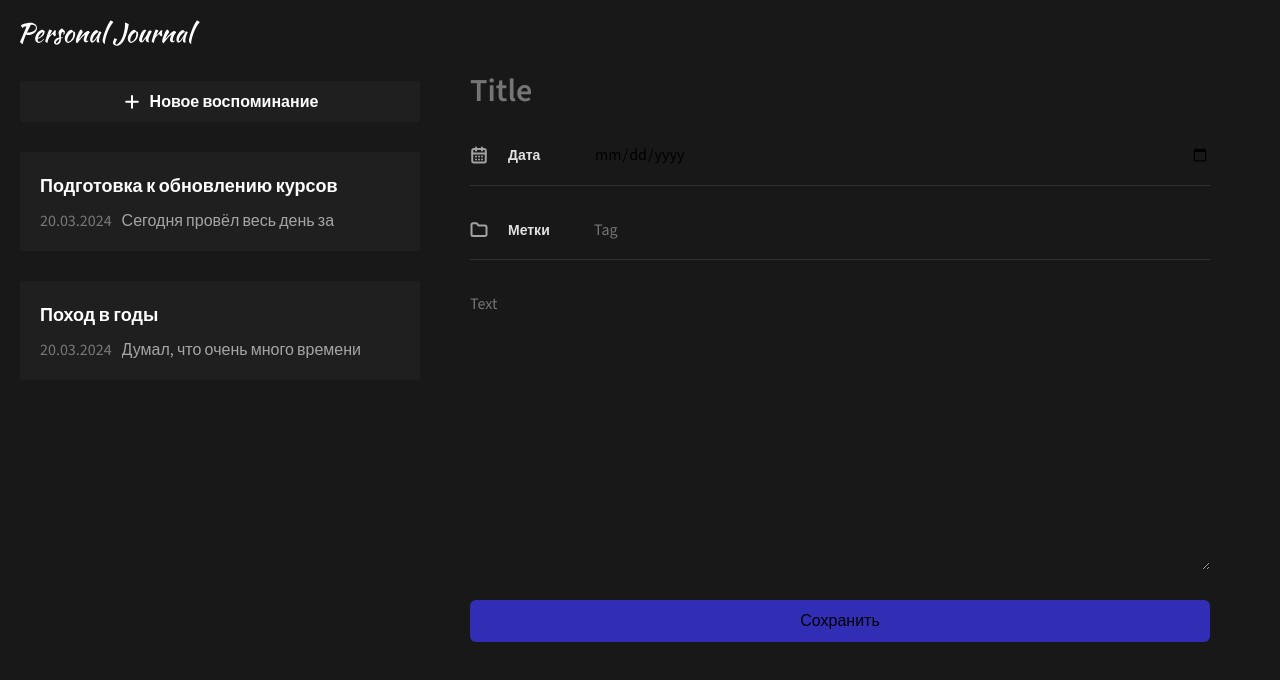
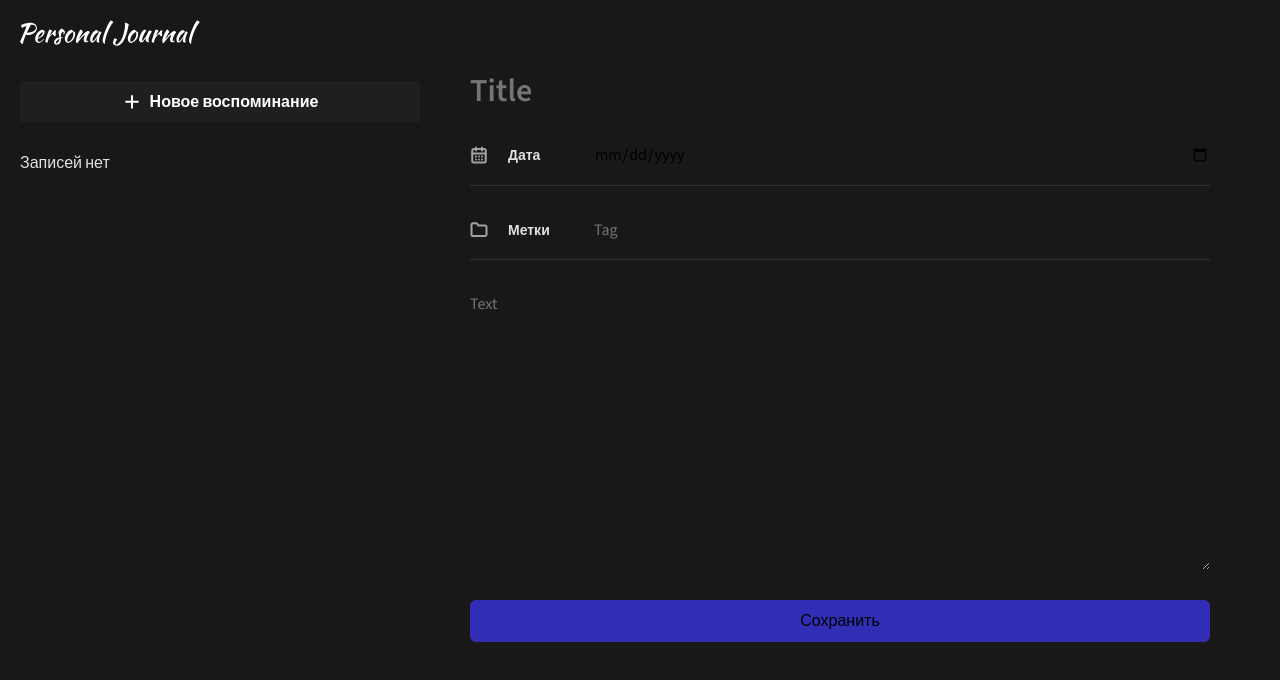
Before and after one commit to DyudinDaniil/basic-react, a React (Vite) app: page / in a window 1280 px wide. Shown: the top 680 px of the page. Built offline with nearby package versions, Linux system fonts and the light colour scheme.

Commit message:
007 move data to localstorage and add useeffect

```diff
--- a/src/App.jsx
+++ b/src/App.jsx
@@ -1,4 +1,4 @@
-import { useState } from 'react';
+import { useEffect, useState } from 'react';
 
 import Body from './layouts/Body/Body';
 import NavPanel from './layouts/NavPnael/NavPanel';
@@ -9,24 +9,28 @@ import JournalForm from './components/JournalForm/JournalForm';
 
 import styles from './App.module.css';
 
-const INITIAL_DATA = [
-	{
-		id: 1,
-		title: 'Подготовка к обновлению курсов',
-		text: 'Сегодня провёл весь день за',
-		date: new Date()
-	},
-	{
-		id: 2,
-		title: 'Поход в годы',
-		text: 'Думал, что очень много времени',
-		date: new Date()
-	}
-];
 
 function App() {
 
-	const [items, setItems] = useState(INITIAL_DATA);
+	const [items, setItems] = useState([]);
+
+	useEffect(() =>{
+		const data = JSON.parse(localStorage.getItem('data'));
+		if (data) {
+			setItems(data.map(item => (
+				{
+					...item,
+					date: new Date(item.date)
+				}
+			)));
+		}
+	}, []);
+
+	useEffect(() => {
+		if (items.length) {
+			localStorage.setItem('data', JSON.stringify(items));
+		}
+	}, [items]);
 
 	const addItem = item => {
 		setItems(oldItems => [...oldItems, {
--- a/src/components/JournalForm/JournalForm.jsx
+++ b/src/components/JournalForm/JournalForm.jsx
@@ -1,4 +1,4 @@
-import { useState } from 'react';
+import { useEffect, useState } from 'react';
 
 import cn from 'classnames';
 
@@ -6,13 +6,28 @@ import Button from '../Button/Buttion';
 
 import styles from './JournalForm.module.css';
 
+const INITIAL_FORM_STATE = {
+	title: true,
+	text: true,
+	date: true
+};
+
 function JournalForm({ onSubmit }) {
 
-	const [formValidState, setFormValidState] = useState({
-		title: true,
-		text: true,
-		date: true
-	});
+	const [formValidState, setFormValidState] = useState(INITIAL_FORM_STATE);
+
+	useEffect(() => {
+		let timerId;
+		if (!formValidState.title || !formValidState.text || !formValidState.date) {
+			timerId = setTimeout(() => {
+				setFormValidState(INITIAL_FORM_STATE);
+			}, 2000);
+		}
+
+		return () => {
+			clearTimeout(timerId);
+		};
+	}, [formValidState]);
 
 	const addJournalItem = (event) => {
 		event.preventDefault();
```
